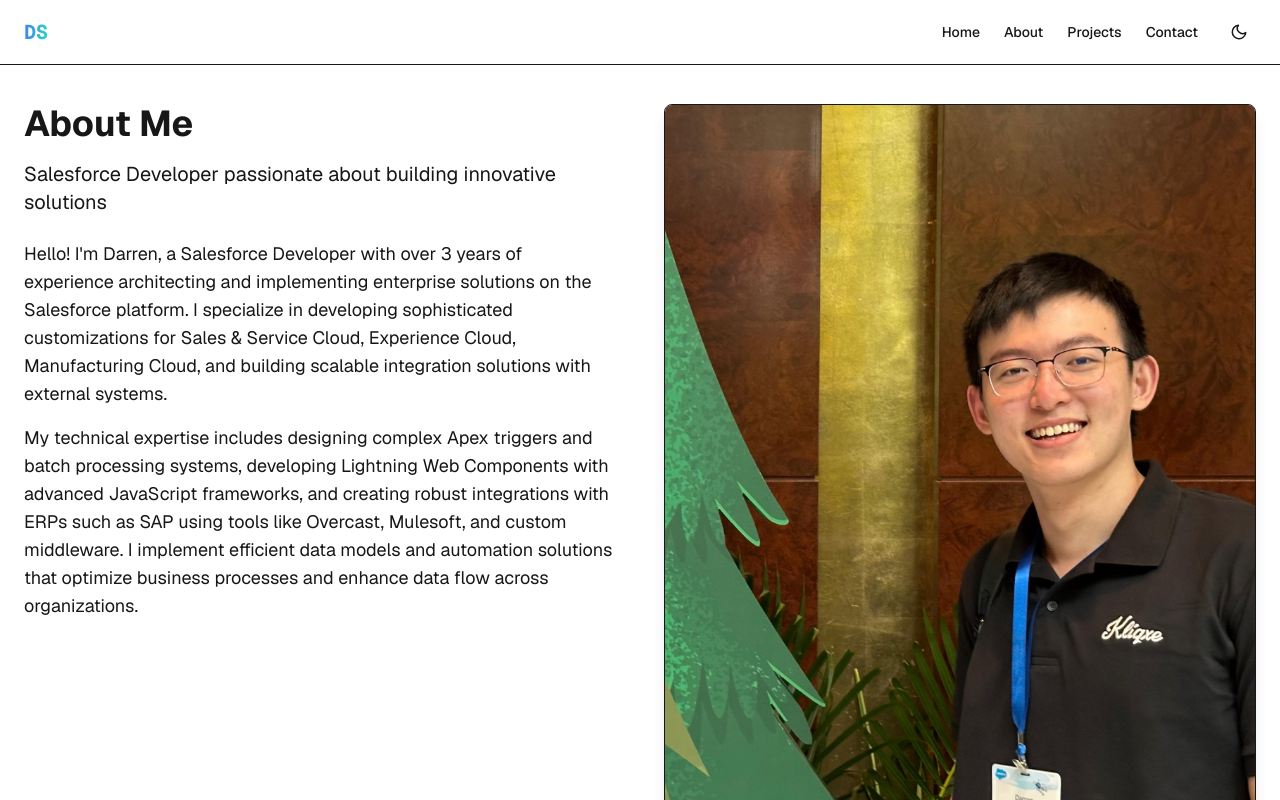
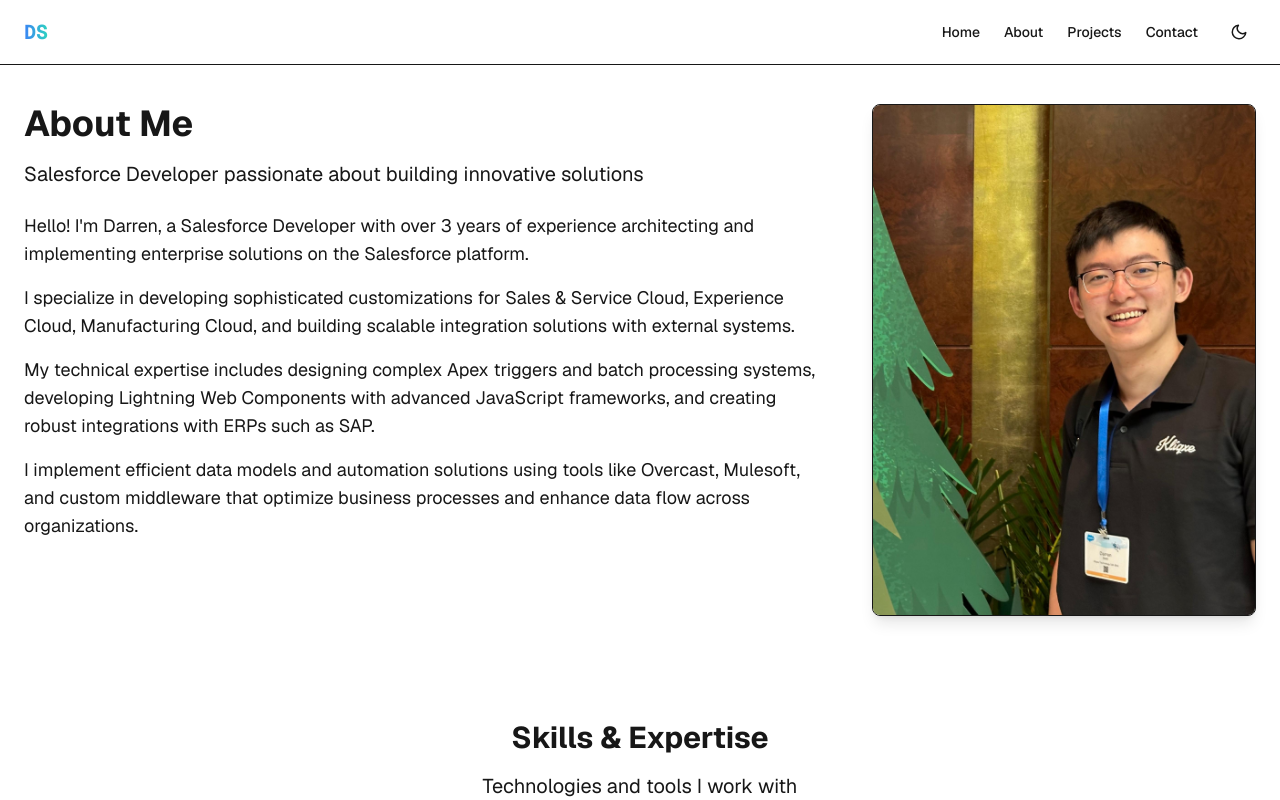
Before and after one commit to SpliceReborn/SpliceReborn.github.io, a Next.js app: page /about in a window 1280 px wide. Shown: the top 800 px of the page. Built offline with nearby package versions, Linux system fonts and the light colour scheme.

Commit message:
Update Salesforce skills on homepage and improve About page layout

```diff
--- a/src/app/about/page.tsx
+++ b/src/app/about/page.tsx
@@ -124,15 +124,23 @@ export default function About() {
 
               <div className="space-y-4 text-lg text-muted-foreground">
                 <p>
-                  Hello! I&apos;m Darren, a Salesforce Developer with over 3 years of experience architecting and implementing
-                  enterprise solutions on the Salesforce platform. I specialize in developing sophisticated customizations for
-                  Sales & Service Cloud, Experience Cloud, Manufacturing Cloud, and building scalable integration solutions with external systems.
+                  Hello! I&apos;m Darren, a Salesforce Developer with over 3 years of experience architecting
+                  and implementing enterprise solutions on the Salesforce platform.
                 </p>
                 <p>
-                  My technical expertise includes designing complex Apex triggers and batch processing systems, developing
-                  Lightning Web Components with advanced JavaScript frameworks, and creating robust integrations with ERPs such as SAP
-                  using tools like Overcast, Mulesoft, and custom middleware. I implement efficient data models and automation
-                  solutions that optimize business processes and enhance data flow across organizations.
+                  I specialize in developing sophisticated customizations for Sales & Service Cloud,
+                  Experience Cloud, Manufacturing Cloud, and building scalable integration solutions
+                  with external systems.
+                </p>
+                <p>
+                  My technical expertise includes designing complex Apex triggers and batch processing systems,
+                  developing Lightning Web Components with advanced JavaScript frameworks, and creating
+                  robust integrations with ERPs such as SAP.
+                </p>
+                <p>
+                  I implement efficient data models and automation solutions using tools like
+                  Overcast, Mulesoft, and custom middleware that optimize business processes
+                  and enhance data flow across organizations.
                 </p>
               </div>
 
@@ -154,7 +162,7 @@ export default function About() {
               initial={{ opacity: 0, scale: 0.95 }}
               animate={{ opacity: 1, scale: 1 }}
               transition={{ duration: 0.5, delay: 0.2 }}
-              className="flex-1 w-full max-w-md mx-auto md:max-w-none"
+              className="w-full max-w-xs mx-auto md:max-w-sm"
             >
               <div className="relative aspect-[3/4] w-full overflow-hidden rounded-lg border shadow-lg">
                 <Image
--- a/src/app/page.tsx
+++ b/src/app/page.tsx
@@ -65,10 +65,10 @@ export default function Home() {
           <div className="p-6 border rounded-lg bg-card hover:border-primary transition-colors">
             <h3 className="font-medium mb-3">Salesforce</h3>
             <ul className="space-y-1 text-sm text-muted-foreground">
-              <li>• Apex Development</li>
-              <li>• Lightning Web Components</li>
-              <li>• Experience Cloud</li>
+              <li>• Apex Development & LWCs</li>
               <li>• Integration Services</li>
+              <li>• Manufacturing & Revenue Cloud</li>
+              <li>• Agentforce</li>
             </ul>
           </div>
 
```
Also changed, not shown: 11 other files (tests, documents, lock files or other folders).
